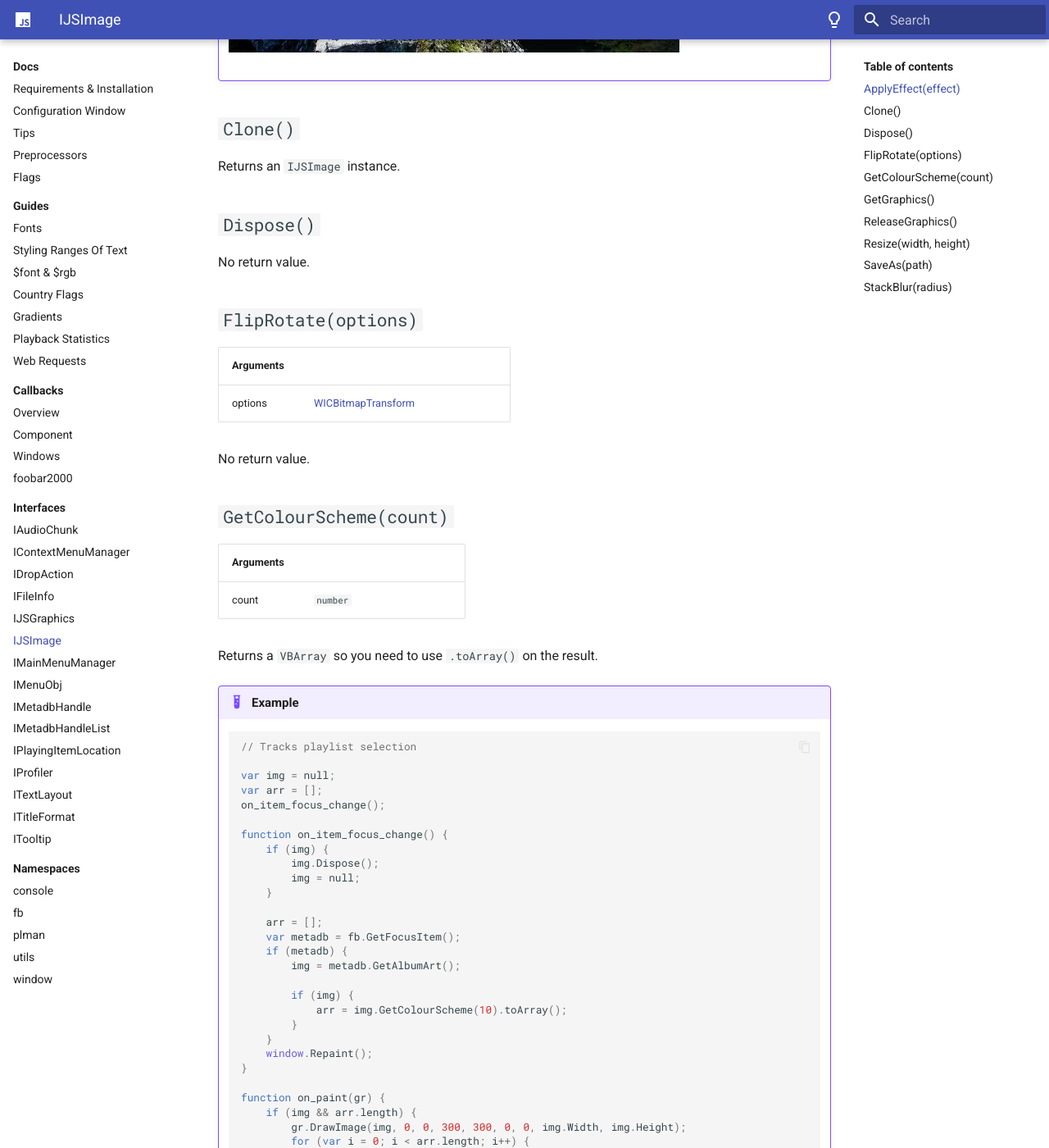
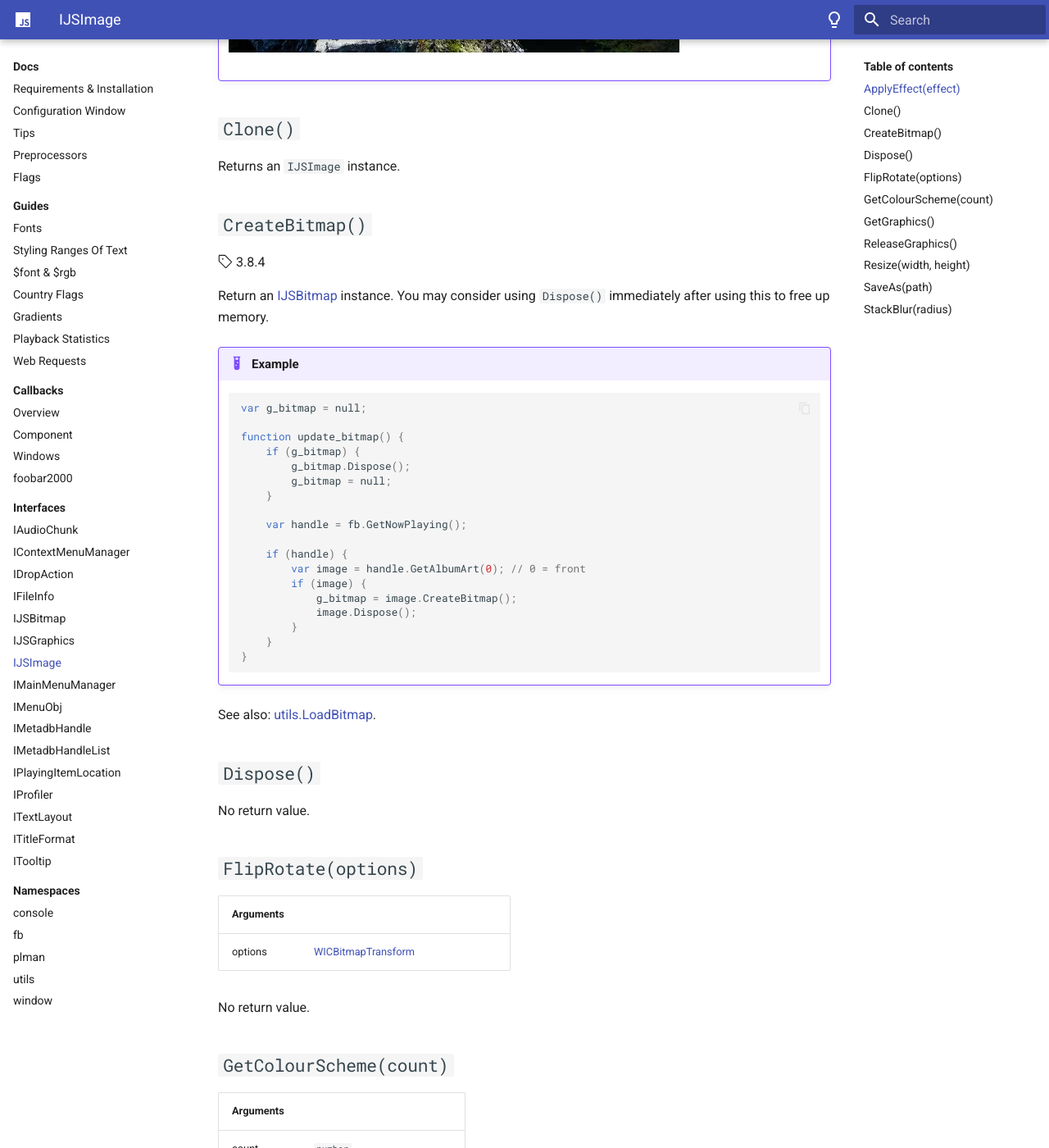
Before and after one commit to jscript-panel/jscript-panel.github.io, an MkDocs documentation site: the page built from docs/docs/interfaces/IJSImage.md, in a window 1280 px wide and 1400 px high, scrolled down 1529 px. Shown: the whole window at 82% size. Built offline with MkDocs 1.6.1 and Material for MkDocs 9.7.7, drawn with Linux system fonts in a browser that asks for light colours.

Commit message:
IJSBitmap

````diff
--- a/docs/docs/interfaces/IJSImage.md
+++ b/docs/docs/interfaces/IJSImage.md
@@ -49,6 +49,36 @@ No return value.
 
 ## `Clone()`
 Returns an `IJSImage` instance.
+
+## `CreateBitmap()`
+:octicons-tag-24: 3.8.4
+
+Return an [IJSBitmap](IJSBitmap.md) instance. You may consider using `Dispose()` immediately after
+using this to free up memory.
+
+!!! example
+	```js
+	var g_bitmap = null;
+
+	function update_bitmap() {
+		if (g_bitmap) {
+			g_bitmap.Dispose();
+			g_bitmap = null;
+		}
+
+		var handle = fb.GetNowPlaying();
+
+		if (handle) {
+			var image = handle.GetAlbumArt(0); // 0 = front
+			if (image) {
+				g_bitmap = image.CreateBitmap();
+				image.Dispose();
+			}
+		}
+	}
+	```
+
+See also: [utils.LoadBitmap](../namespaces/utils.md#utilsloadbitmappath-max_size).
 
 ## `Dispose()`
 No return value.
--- a/mkdocs.yml
+++ b/mkdocs.yml
@@ -69,6 +69,7 @@ nav:
       - IContextMenuManager: docs/interfaces/IContextMenuManager.md
       - IDropAction: docs/interfaces/IDropAction.md
       - IFileInfo: docs/interfaces/IFileInfo.md
+      - IJSBitmap: docs/interfaces/IJSBitmap.md
       - IJSGraphics: docs/interfaces/IJSGraphics.md
       - IJSImage: docs/interfaces/IJSImage.md
       - IMainMenuManager: docs/interfaces/IMainMenuManager.md
````
Also changed, not shown: docs/docs/changes/index.md (+3 -0 lines), docs/docs/interfaces/IJSBitmap.md (added, +21 -0 lines), docs/docs/interfaces/IJSGraphics.md (+19 -0 lines), docs/docs/namespaces/utils.md (+10 -0 lines).
